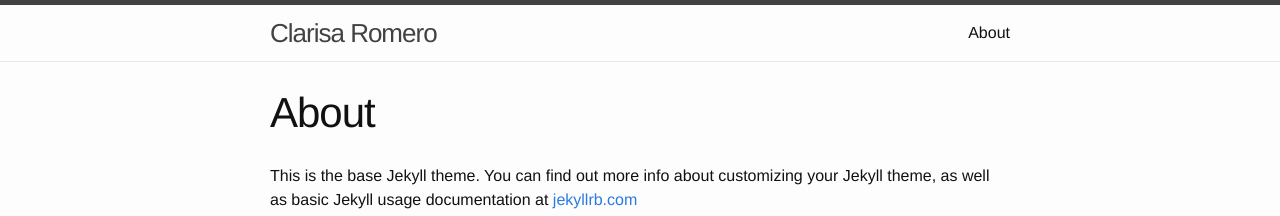
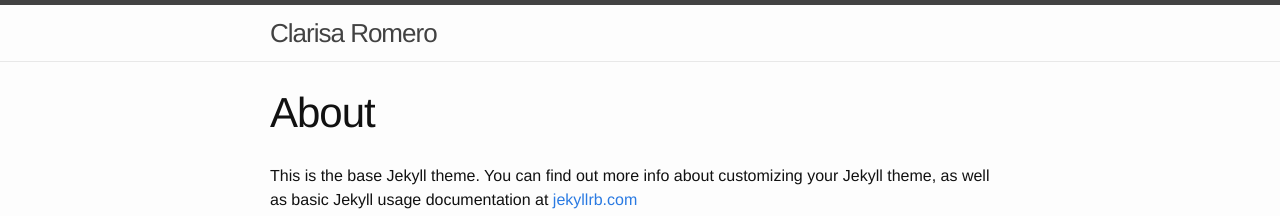
Before and after one commit to clarii/clarii.github.io, a Jekyll site: the page built from about.md, in a window 1280 px wide. Shown: the top 216 px of the page. Built offline with Jekyll 4.4.1, drawn with Linux system fonts in a browser that asks for light colours.

Commit message:
Update header.html

```diff
--- a/_includes/header.html
+++ b/_includes/header.html
@@ -4,7 +4,7 @@
 
     <a class="site-title" href="{{ site.baseurl }}/">{{ site.title }}</a>
 
-    <nav class="site-nav">
+<!--     <nav class="site-nav">
       <a href="#" class="menu-icon">
         <svg viewBox="0 0 18 15">
           <path fill="#424242" d="M18,1.484c0,0.82-0.665,1.484-1.484,1.484H1.484C0.665,2.969,0,2.304,0,1.484l0,0C0,0.665,0.665,0,1.484,0 h15.031C17.335,0,18,0.665,18,1.484L18,1.484z"/>
@@ -21,7 +21,7 @@
         {% endfor %}
       </div>
     </nav>
-
+ -->
   </div>
 
 </header>
```
